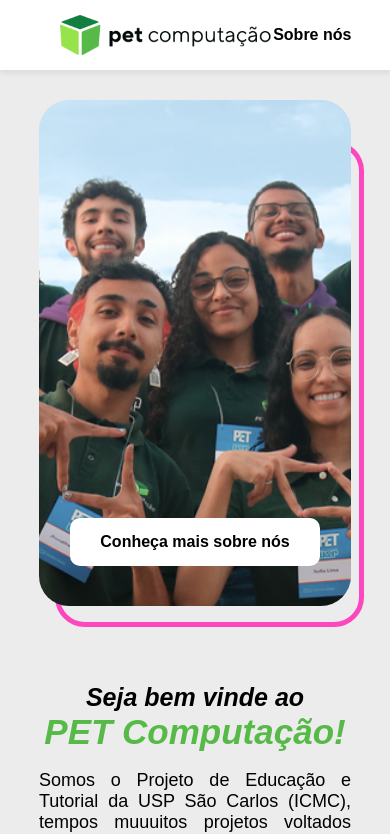
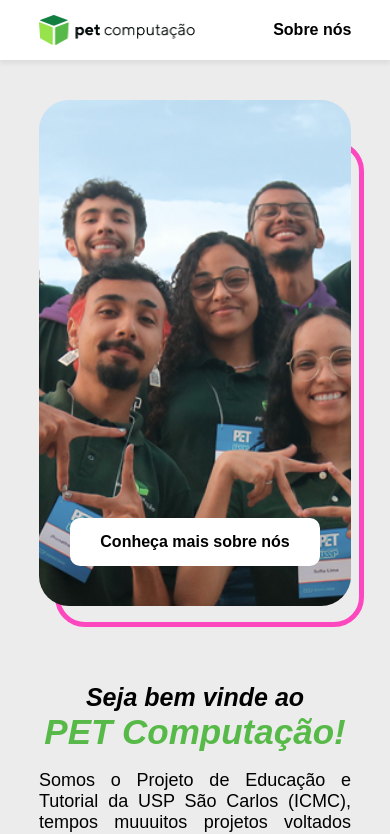
Before and after one commit to pet-comp/USP-PET-Website, a React (Vite) app: page / in a window 390 px wide. Shown: the top 834 px of the page. Built offline with nearby package versions, Linux system fonts and the light colour scheme.

Commit message:
acabamentos na responsividade #4

```diff
--- a/src/components/NavBar/NVB.module.css
+++ b/src/components/NavBar/NVB.module.css
@@ -9,7 +9,7 @@
     position: fixed;
 }
 
-.barra :nth-child(1) {
+.barra button {
     padding: 0;
     border: none;
     background: none;
@@ -22,6 +22,7 @@
     padding: 0;
     margin-top: 15px;
     margin-bottom: 15px;
+    margin-left: 0px;
     height: 2.5rem;
     width: auto;
 }
@@ -77,3 +78,12 @@
     flex: 1 0 auto;
     color: white;
 }
+
+/* Responsividade - Celular */
+
+    @media (max-width: 767px){
+        .barra img{
+            width: 40vw;
+            height: auto;
+        }
+    }
--- a/src/pages/PaginaInicial/Pginit.module.css
+++ b/src/pages/PaginaInicial/Pginit.module.css
@@ -306,7 +306,7 @@
     }
 
     .frente_image {
-        height: 30rem;
+        height: 25rem;
         min-width: 30vw;
         width: auto;
         position: relative;
@@ -567,6 +567,8 @@
         }
         .tele_btn {
             max-width: 70vw;
+            padding: 1rem;
+            gap: 10px;
         }
 
     }
```
